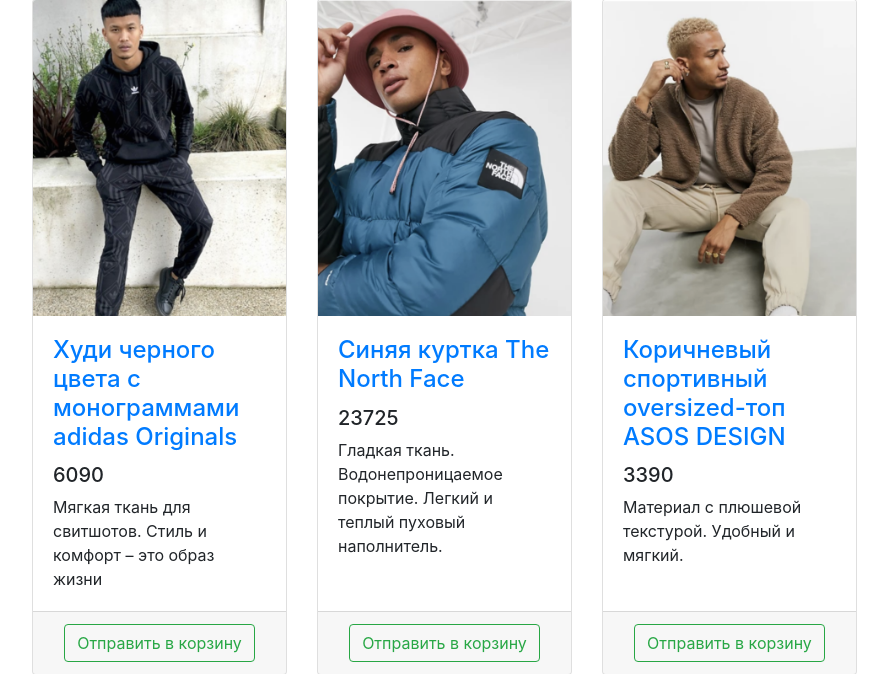
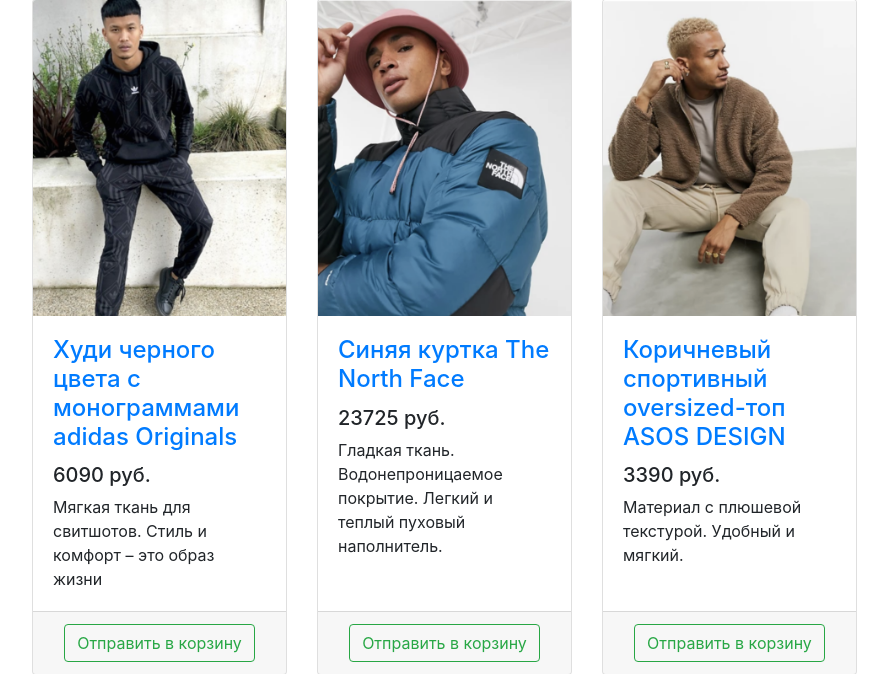
Before and after one commit to Mang0st/practice_site, a Django app: page /products/ in a window 1280 px wide. Shown: the part 600-1274 px from the top of the page, without its empty margins (338-1226 px from the left). Run offline with Django 4.2, Linux system fonts and the light colour scheme; some libraries are stand-ins or nearby versions.

Commit message:
Update products.html

```diff
--- a/products/templates/products/products.html
+++ b/products/templates/products/products.html
@@ -66,7 +66,7 @@
                             <h4 class="card-title">
                                 <a href="#">{{ product.name }}</a>
                             </h4>
-                            <h5>{{ product.price }}</h5>
+                            <h5>{{ product.price }} руб.</h5>
                             <p class="card-text">{{ product.description }}</p>
                         </div>
                         <div class="card-footer text-center">
```
